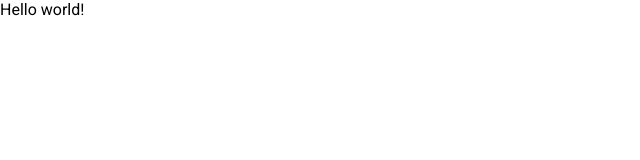
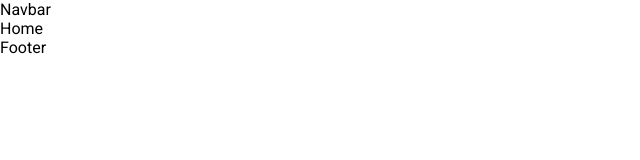
Before and after one commit to Mohammedramadan99/shopping-cart, a React (Vite) app in the folder client/: page / in a window 1280 px wide. Shown: the top 160 px of the page, without its empty margins (0-640 px from the left). Built offline with nearby package versions, Linux system fonts and the light colour scheme.

Commit message:
Add Home page and the layout

```diff
--- /dev/null
+++ b/client/components/Footer/Footer.jsx
@@ -0,0 +1,7 @@
+import React from "react";
+
+function Footer() {
+  return <div>Footer</div>;
+}
+
+export default Footer;
--- /dev/null
+++ b/client/components/Navbar/Navbar.jsx
@@ -0,0 +1,7 @@
+import React from "react";
+
+function Navbar() {
+  return <div>Navbar</div>;
+}
+
+export default Navbar;
--- a/client/package.json
+++ b/client/package.json
@@ -10,7 +10,9 @@
   },
   "dependencies": {
     "react": "^18.2.0",
-    "react-dom": "^18.2.0"
+    "react-dom": "^18.2.0",
+    "react-router-dom": "^6.10.0",
+    "sass": "^1.60.0"
   },
   "devDependencies": {
     "@types/react": "^18.0.26",
--- /dev/null
+++ b/client/pages/home/Home.jsx
@@ -0,0 +1,7 @@
+import React from "react";
+
+function Home() {
+  return <div>Home</div>;
+}
+
+export default Home;
--- a/client/src/App.jsx
+++ b/client/src/App.jsx
@@ -1,10 +1,31 @@
+import Navbar from "../components/Navbar/Navbar";
+import Footer from "../components/Footer/Footer";
+import { createBrowserRouter, Outlet, RouterProvider } from "react-router-dom";
+import Home from "../pages/home/Home";
 function App() {
+  const Layout = () => {
+    return (
+      <div className="app">
+        <Navbar />
+        <Outlet />
+        <Footer />
+      </div>
+    );
+  };
+  const router = createBrowserRouter([
+    {
+      path: "/",
+      element: <Layout />,
+      children: [
+        {
+          path: "/",
+          element: <Home />,
+        },
+      ],
+    },
+  ]);
 
-  return (
-    <div>
-      Hello world!
-    </div>
-  )
+  return <RouterProvider router={router} />;
 }
 
-export default App
+export default App;
```
Also changed, not shown: 1 other file (tests, documents, lock files or other folders).
